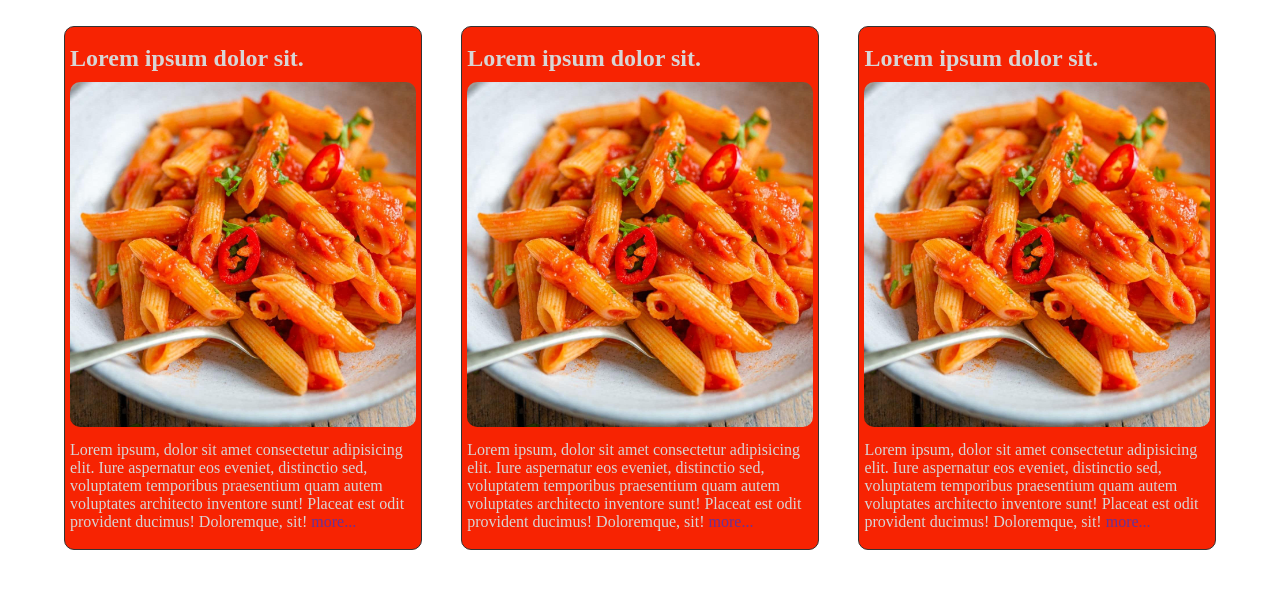
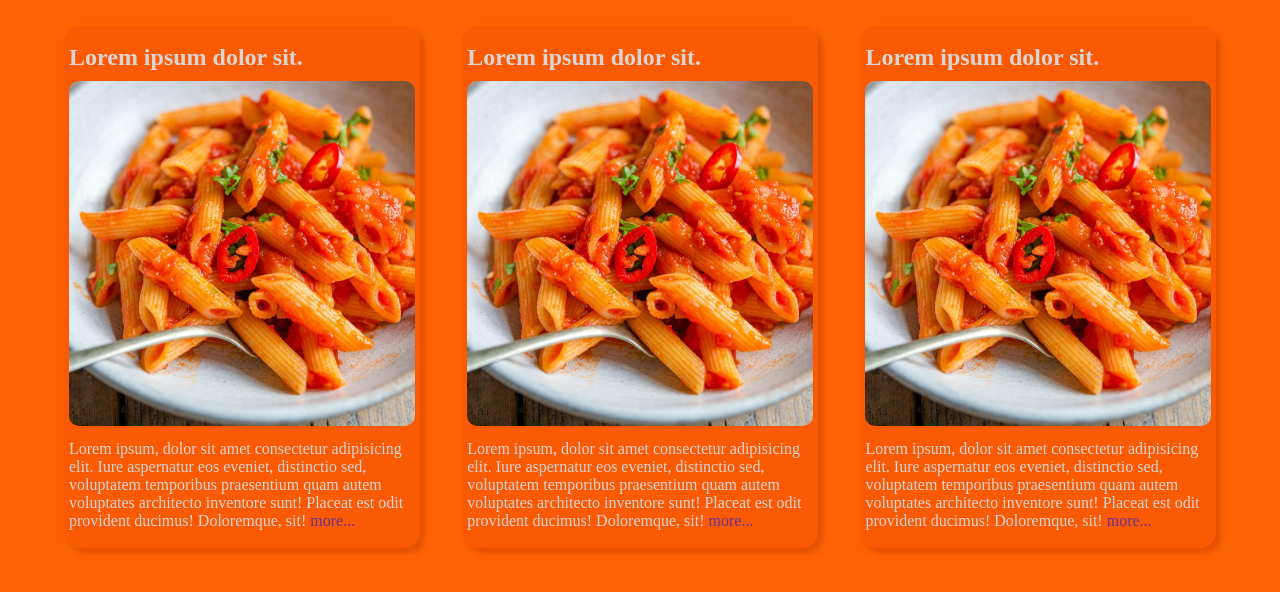
Before and after one commit to borhan98/my-second-repo, a plain HTML site: page index.html in a window 1280 px wide. Drawn offline with Linux system fonts and the light colour scheme.

Commit message:
updated again

```diff
--- a/css/style.css
+++ b/css/style.css
@@ -1,6 +1,9 @@
 * {
     margin: 0;
     padding: 0;
+}
+body {
+    background: #ff6304;
 }
 .main {
     max-width: 95%;
@@ -10,9 +13,10 @@
 }
 .main .box {
     width: 30%;
-    border: 1px solid #333;
-    border-radius: 10px;
-    background: #F72302;
+    border-radius: 16px;
+    background: #FB5A04;
+    box-shadow:  5px 5px 6px #e25104,
+                -5px -5px 6px #ff6304;
     color: #d8d5d5;
     padding: 8px 5px;
 }
```
